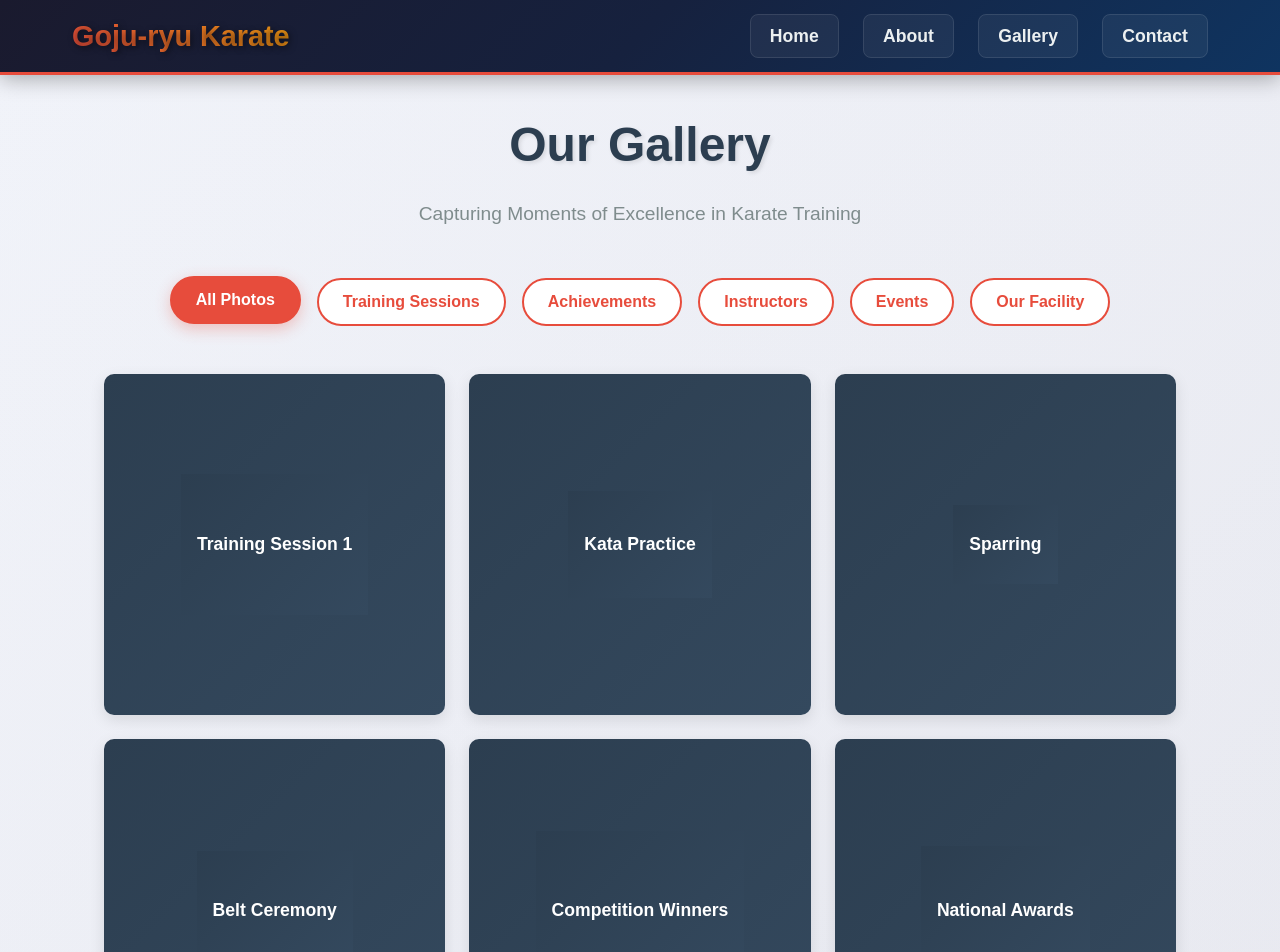
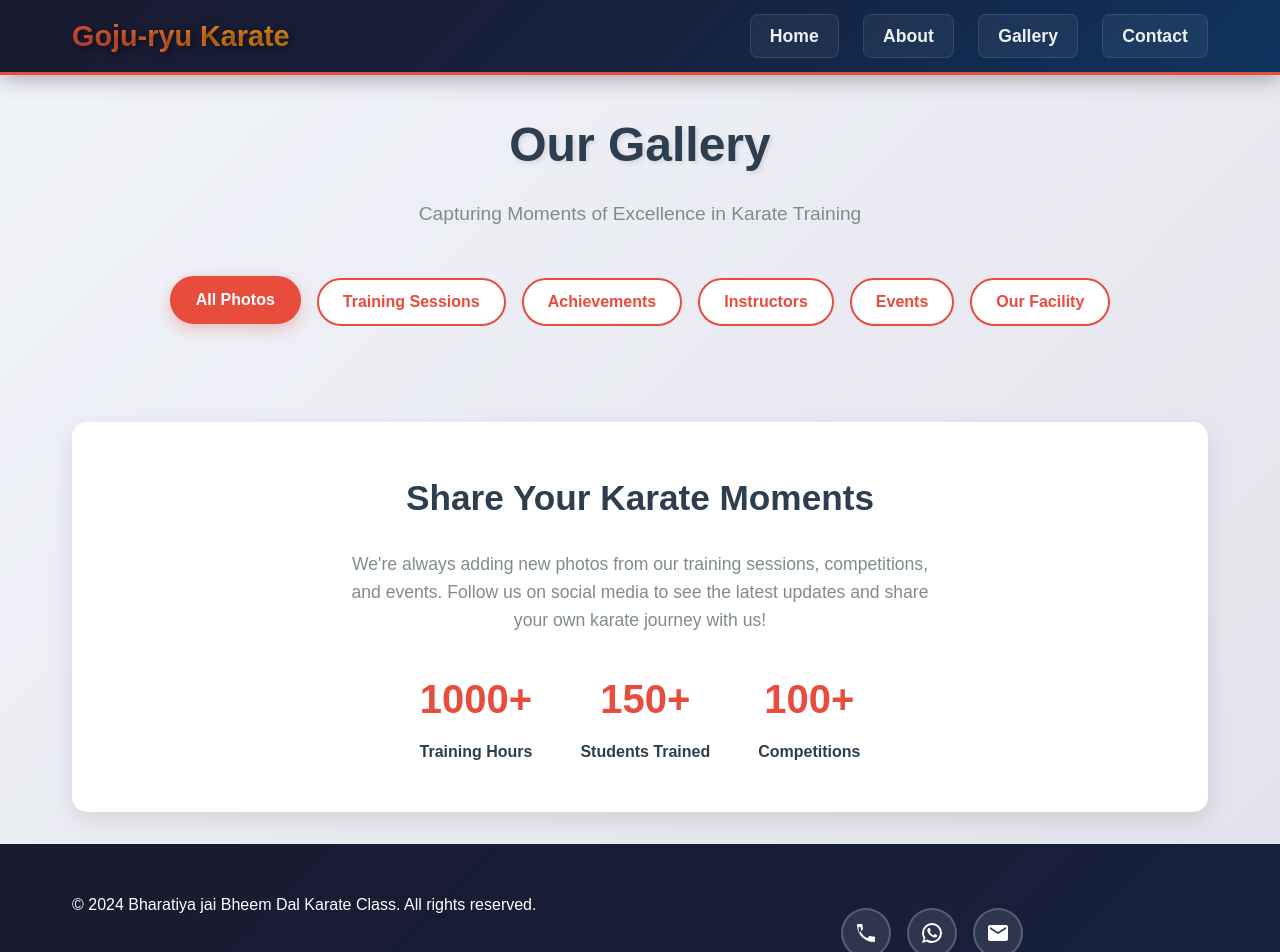
Before and after one commit to vksachin86/Karate-Class-, a React (Create React App) app: page /gallery in a window 1280 px wide. Shown: the top 952 px of the page. Built offline with nearby package versions, Linux system fonts and the light colour scheme.

Commit message:
addded changes

```diff
--- a/src/pages/ContactUs.js
+++ b/src/pages/ContactUs.js
@@ -132,8 +132,8 @@ const ContactUs = () => {
           </p>
           <div className="timing-info">
             <h4>Class Timings:</h4>
-            <p>Morning: 6:00 AM - 8:00 AM</p>
-            <p>Evening: 5:00 PM - 7:00 PM</p>
+            <p>Morning: 5:00 AM - 7:00 AM</p>
+            <p>Evening: 6:00 PM - 8:00 PM</p>
           </div>
         </div>
       </div>
--- a/src/pages/Gallery.js
+++ b/src/pages/Gallery.js
@@ -6,90 +6,90 @@ const Gallery = () => {
 
   // Sample gallery images - replace with your client's actual images
   const galleryImages = [
-    {
-      id: 1,
-      category: "training",
-      title: "Morning Training Session",
-      description: "Students practicing basic techniques",
-      placeholder: "Training Session 1"
-    },
-    {
-      id: 2,
-      category: "training",
-      title: "Kata Practice",
-      description: "Advanced kata demonstrations",
-      placeholder: "Kata Practice"
-    },
-    {
-      id: 3,
-      category: "training",
-      title: "Sparring Session",
-      description: "Students practicing kumite",
-      placeholder: "Sparring"
-    },
-    {
-      id: 4,
-      category: "achievements",
-      title: "Belt Ceremony",
-      description: "Students receiving new belts",
-      placeholder: "Belt Ceremony"
-    },
-    {
-      id: 5,
-      category: "achievements",
-      title: "Competition Winners",
-      description: "Our champions with their medals",
-      placeholder: "Competition Winners"
-    },
-    {
-      id: 6,
-      category: "achievements",
-      title: "National Awards",
-      description: "National level achievements",
-      placeholder: "National Awards"
-    },
-    {
-      id: 7,
-      category: "instructors",
-      title: "Sensei Anil Teaching",
-      description: "Head instructor demonstrating techniques",
-      placeholder: "Sensei Anil"
-    },
-    {
-      id: 8,
-      category: "instructors",
-      title: "Sensei Bharati with Students",
-      description: "Youth training session",
-      placeholder: "Sensei Bharati"
-    },
-    {
-      id: 9,
-      category: "events",
-      title: "Annual Day Celebration",
-      description: "Cultural program and demonstrations",
-      placeholder: "Annual Day"
-    },
-    {
-      id: 10,
-      category: "events",
-      title: "Workshop Session",
-      description: "Special training workshop",
-      placeholder: "Workshop"
-    },
-    {
-      id: 11,
-      category: "facility",
-      title: "Dojo Interior",
-      description: "Our training facility",
-      placeholder: "Dojo Interior"
-    },
-    {
-      id: 12,
-      category: "facility",
-      title: "Training Equipment",
-      description: "Professional training gear",
-      placeholder: "Equipment"
-    }
+    // {
+    //   id: 1,
+    //   category: "training",
+    //   title: "Morning Training Session",
+    //   description: "Students practicing basic techniques",
+    //   placeholder: "Training Session 1"
+    // },
+    // {
+    //   id: 2,
+    //   category: "training",
+    //   title: "Kata Practice",
+    //   description: "Advanced kata demonstrations",
+    //   placeholder: "Kata Practice"
+    // },
+    // {
+    //   id: 3,
+    //   category: "training",
+    //   title: "Sparring Session",
+    //   description: "Students practicing kumite",
+    //   placeholder: "Sparring"
+    // },
+    // {
+    //   id: 4,
+    //   category: "achievements",
+    //   title: "Belt Ceremony",
+    //   description: "Students receiving new belts",
+    //   placeholder: "Belt Ceremony"
+    // },
+    // {
+    //   id: 5,
+    //   category: "achievements",
+    //   title: "Competition Winners",
+    //   description: "Our champions with their medals",
+    //   placeholder: "Competition Winners"
+    // },
+    // {
+    //   id: 6,
+    //   category: "achievements",
+    //   title: "National Awards",
+    //   description: "National level achievements",
+    //   placeholder: "National Awards"
+    // },
+    // {
+    //   id: 7,
+    //   category: "instructors",
+    //   title: "Sensei Anil Teaching",
+    //   description: "Head instructor demonstrating techniques",
+    //   placeholder: "Sensei Anil"
+    // },
+    // {
+    //   id: 8,
+    //   category: "instructors",
+    //   title: "Sensei Bharati with Students",
+    //   description: "Youth training session",
+    //   placeholder: "Sensei Bharati"
+    // },
+    // {
+    //   id: 9,
+    //   category: "events",
+    //   title: "Annual Day Celebration",
+    //   description: "Cultural program and demonstrations",
+    //   placeholder: "Annual Day"
+    // },
+    // {
+    //   id: 10,
+    //   category: "events",
+    //   title: "Workshop Session",
+    //   description: "Special training workshop",
+    //   placeholder: "Workshop"
+    // },
+    // {
+    //   id: 11,
+    //   category: "facility",
+    //   title: "Dojo Interior",
+    //   description: "Our training facility",
+    //   placeholder: "Dojo Interior"
+    // },
+    // {
+    //   id: 12,
+    //   category: "facility",
+    //   title: "Training Equipment",
+    //   description: "Professional training gear",
+    //   placeholder: "Equipment"
+    // }
   ];
 
   const categories = [
@@ -165,12 +165,12 @@ const Gallery = () => {
             </div>
 
             {/* Empty State */}
-            {filteredImages.length === 0 && (
+            {/* {filteredImages.length === 0 && (
               <div className="empty-gallery">
                 <h3>No photos found in this category</h3>
                 <p>Please select another category to view photos</p>
               </div>
-            )}
+            )} */}
           </div>
         </section>
 
```
